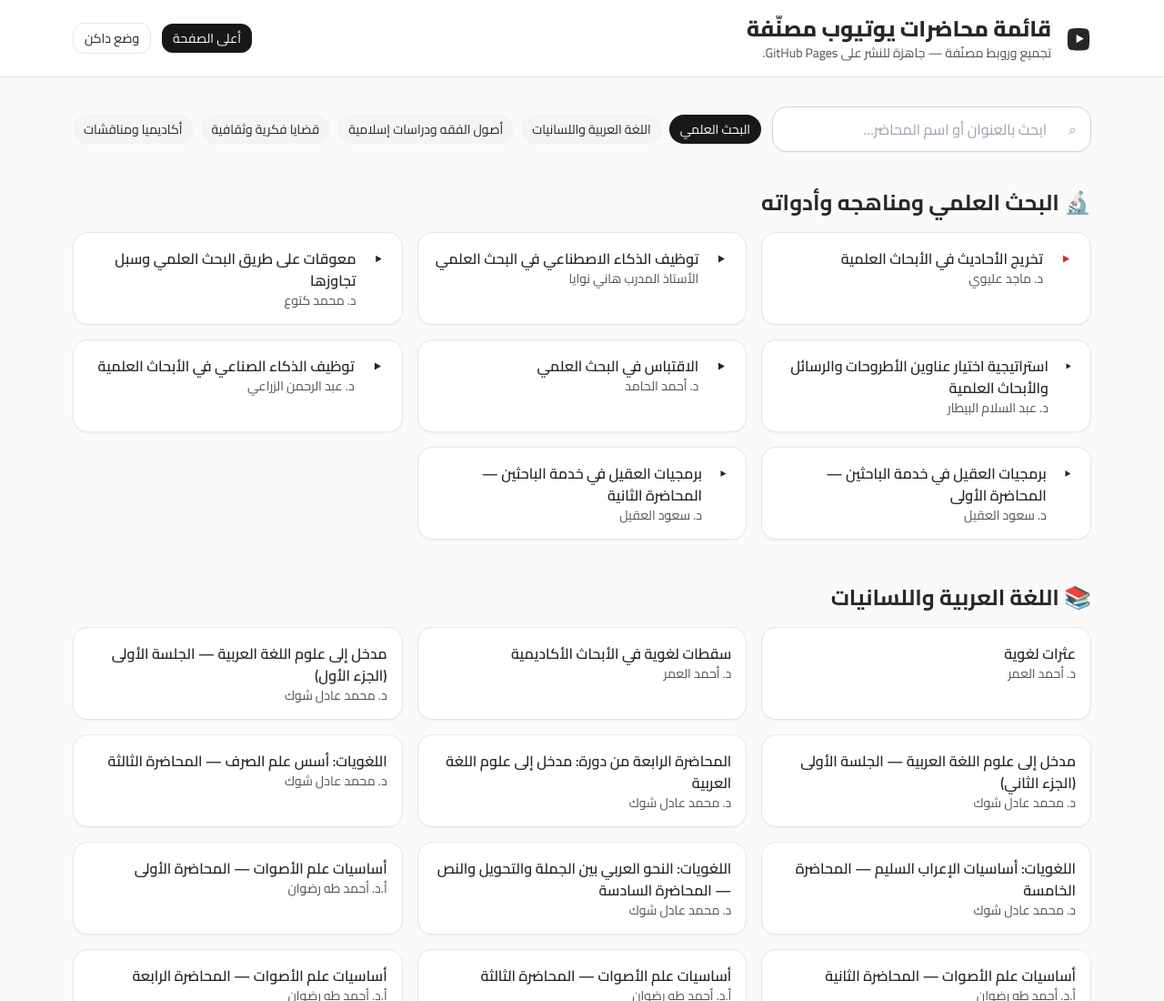
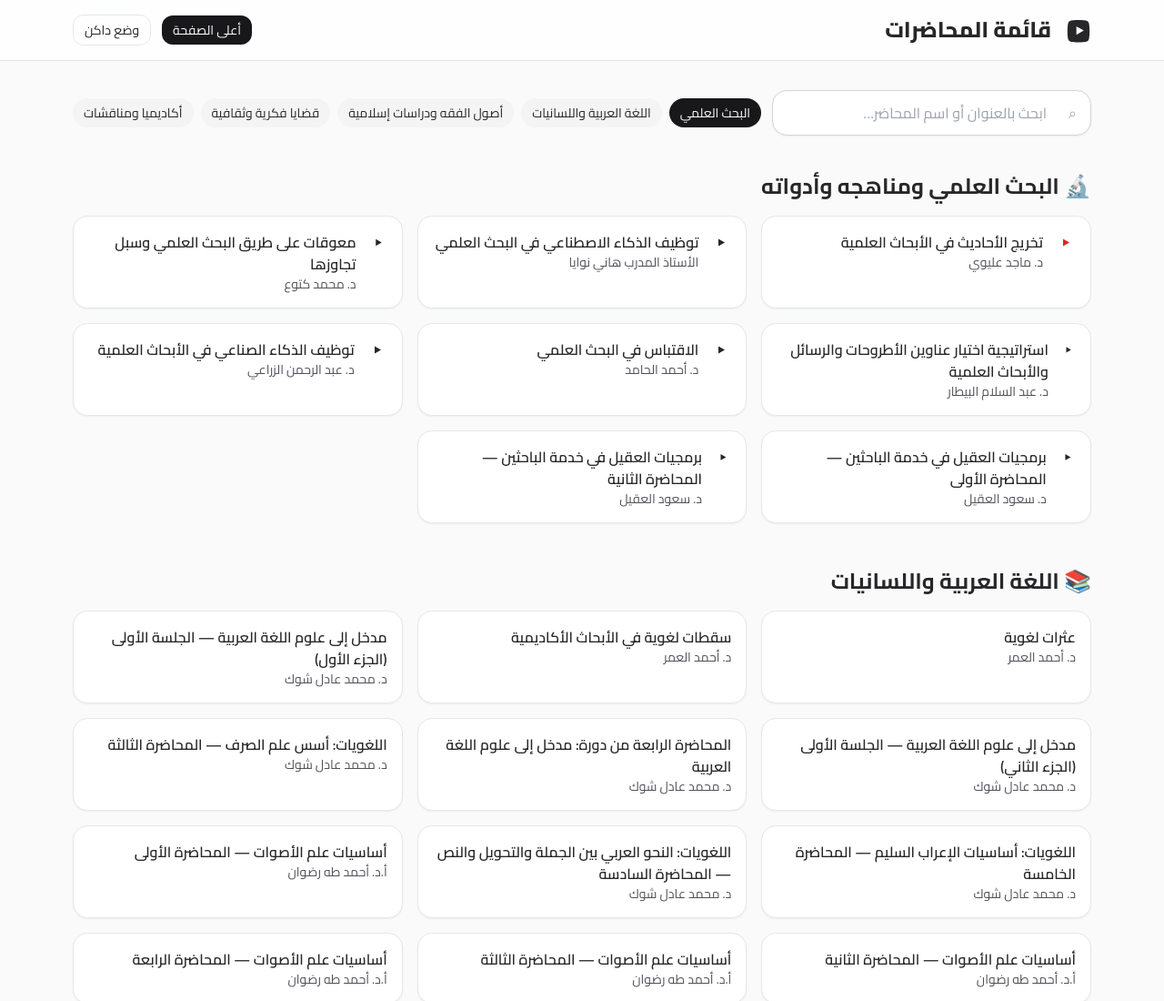
Before and after one commit to ahmetton/reserch, a plain HTML site: page index.html in a window 1280 px wide. Shown: the top 1100 px of the page at 91% size. Drawn offline with nearby package versions, Linux system fonts and the light colour scheme.

Commit message:
Update index.html

```diff
--- a/index.html
+++ b/index.html
@@ -21,8 +21,7 @@
     <div class="max-w-6xl mx-auto px-4 py-4 flex items-center gap-4">
       <svg class="yt-icon w-7 h-7 shrink-0" viewBox="0 0 24 24" fill="currentColor" aria-hidden="true"><path d="M19.615 3.184A3.002 3.002 0 0 1 21.75 5.3c.675 2.512.675 7.75.675 7.75s0 5.238-.675 7.75a3.002 3.002 0 0 1-2.135 2.116C17.1 23.6 12 23.6 12 23.6s-5.1 0-7.615-.684A3.002 3.002 0 0 1 2.25 20.8C1.575 18.288 1.575 13.05 1.575 13.05s0-5.238.675-7.75A3.002 3.002 0 0 1 4.385 3.184C6.9 2.5 12 2.5 12 2.5s5.1 0 7.615.684ZM10 8.5v8l7-4-7-4Z"/></svg>
       <div class="flex-1">
-        <h1 class="text-xl md:text-2xl font-extrabold">قائمة محاضرات يوتيوب مصنّفة</h1>
-        <p class="text-sm text-zinc-600">تجميع وروبط مصنّفة — جاهزة للنشر على GitHub Pages.</p>
+        <h1 class="text-xl md:text-2xl font-extrabold">قائمة المحاضرات  </h1>
       </div>
       <div class="hidden md:flex items-center gap-3">
         <a href="#top" class="px-3 py-1.5 rounded-xl bg-zinc-900 text-white text-sm">أعلى الصفحة</a>
```
